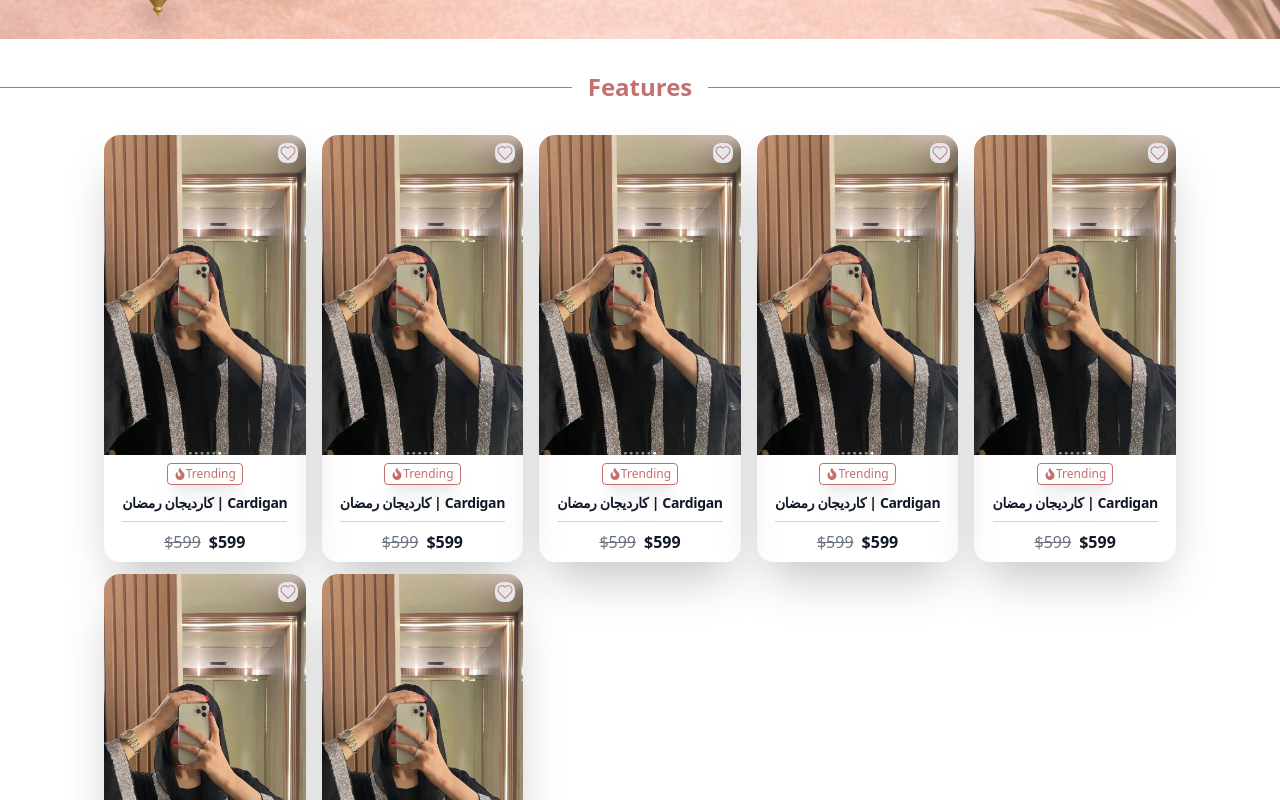
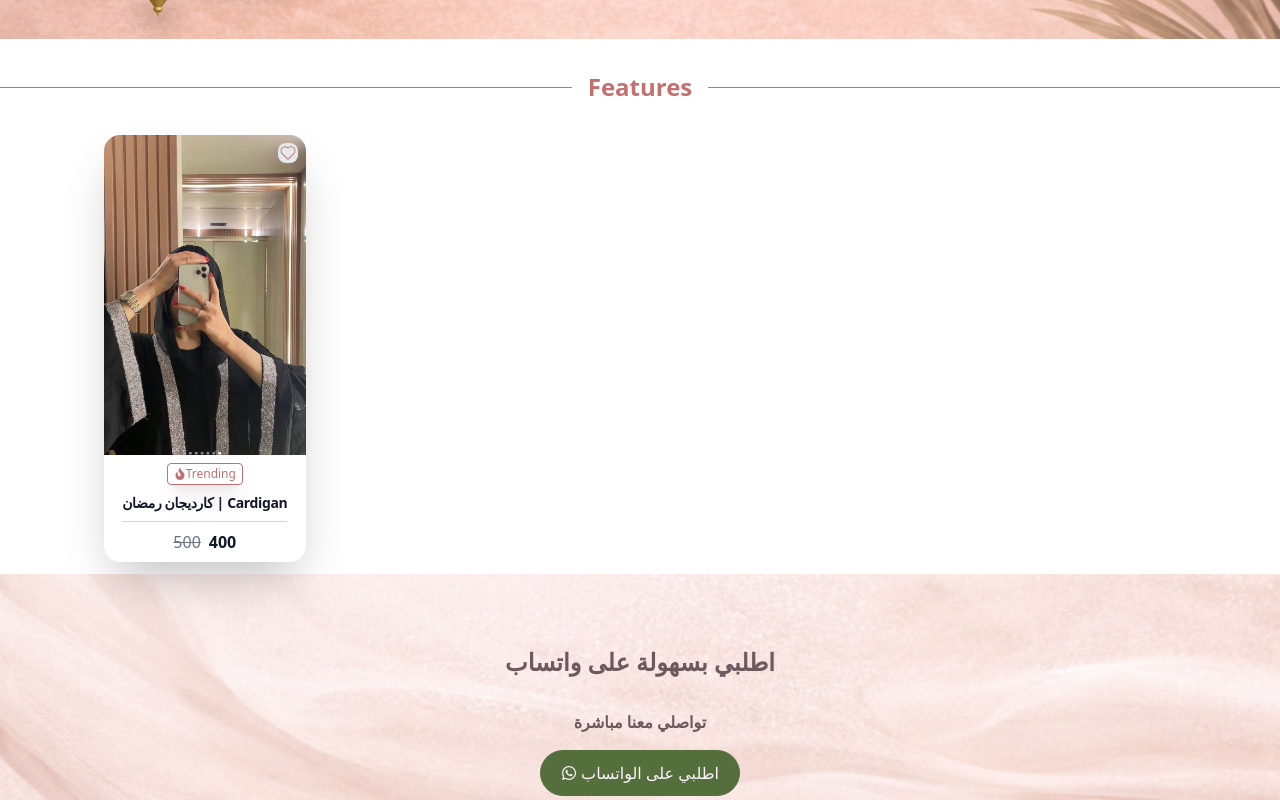
Before and after one commit to emanatiya87/fit-check, a Next.js app: page / in a window 1280 px wide. Shown: the part 520-1320 px from the top of the page. Built offline with nearby package versions, Linux system fonts and the light colour scheme.

Commit message:
card dynamic

```diff
--- a/components/Card.tsx
+++ b/components/Card.tsx
@@ -1,7 +1,16 @@
 import { FaFire } from "react-icons/fa";
 import { CiHeart } from "react-icons/ci";
-
-export function CardComponent() {
+export function CardComponent({
+  imgSrc,
+  title,
+  lastPrice,
+  price,
+}: {
+  imgSrc: string;
+  title: string;
+  lastPrice: string;
+  price: string;
+}) {
   return (
     <div className="w-1/2  sm:w-1/4 md:w-1/5 px-2 mb-3">
       <div className="block shadow-2xl rounded-2xl ">
@@ -11,8 +20,8 @@ export function CardComponent() {
           </button>
           <img
             className="transition-transform duration-300 hover:scale-110"
-            src="/cardkin.jpg"
-            alt="cardijan"
+            src={imgSrc}
+            alt={title}
           />
         </div>
         <div className="py-2 px-1 text-center gap-2 flex flex-col justify-center items-center">
@@ -21,14 +30,14 @@ export function CardComponent() {
             Trending
           </div>
           <h5 className="border-b-gray-300  border pb-2 border-t-0 border-x-0 text-sm font-semibold tracking-tight text-gray-900 dark:text-white ">
-            كارديجان رمضان | Cardigan
+            {title}
           </h5>
           <div className="flex items-center justify-center">
             <span className="me-2 text-md text-gray-500 line-through dark:text-white">
-              $599
+              {lastPrice}
             </span>
             <span className="text-md font-semibold text-gray-900 dark:text-white">
-              $599
+              {price}
             </span>
           </div>
         </div>
--- a/components/Products.tsx
+++ b/components/Products.tsx
@@ -2,13 +2,12 @@ import { CardComponent } from "./Card";
 export default function Products() {
   return (
     <div className="w-[85vw] m-auto  flex flex-wrap items-center content-center">
-      <CardComponent />
-      <CardComponent />
-      <CardComponent />
-      <CardComponent />
-      <CardComponent />
-      <CardComponent />
-      <CardComponent />
+      <CardComponent
+        title=" كارديجان رمضان | Cardigan"
+        price="400"
+        lastPrice="500"
+        imgSrc="/cardkin.jpg"
+      />
     </div>
   );
 }
```
